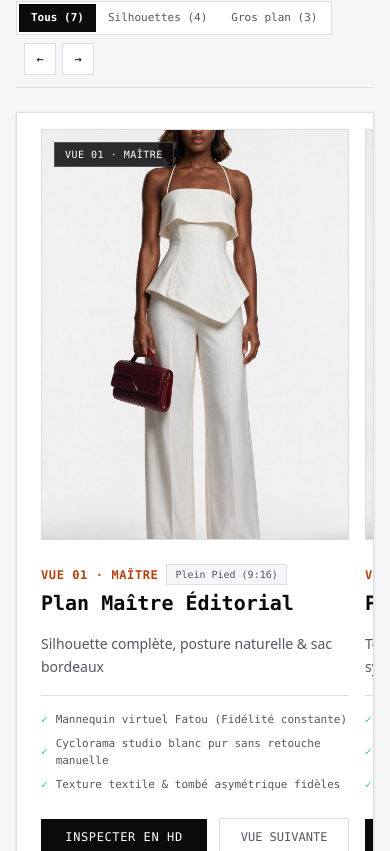
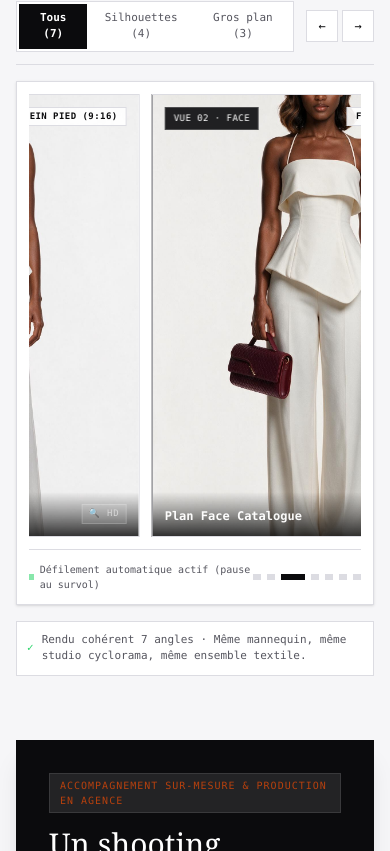
Before and after one commit to stephensifca-oss/fashionai, a Next.js app in the folder fashionai/: page /studio in a window 390 px wide. Shown: the part 3373-4224 px from the top of the page. Built offline with nearby package versions, Linux system fonts and the light colour scheme.

Commit message:
feat: auto-scrolling visual image carousel for studio gallery

```diff
--- a/fashionai/src/app/studio/page.tsx
+++ b/fashionai/src/app/studio/page.tsx
@@ -59,6 +59,7 @@ export default function StudioLandingKitPage() {
   // Gallery slider state & filtering
   const [galleryFilter, setGalleryFilter] = useState<"all" | "angles" | "details">("all");
   const [gallerySlideIndex, setGallerySlideIndex] = useState(0);
+  const [isGalleryAutoPlay, setIsGalleryAutoPlay] = useState(true);
 
   const proofItems: LightboxItem[] = [
     {
@@ -162,6 +163,15 @@ export default function StudioLandingKitPage() {
     if (filteredGalleryItems.length === 0) return;
     setGallerySlideIndex((prev) => (prev - 1 + filteredGalleryItems.length) % filteredGalleryItems.length);
   };
+
+  // Auto-scroll the gallery slider
+  useEffect(() => {
+    if (!isGalleryAutoPlay || filteredGalleryItems.length <= 1) return;
+    const interval = setInterval(() => {
+      setGallerySlideIndex((prev) => (prev + 1) % filteredGalleryItems.length);
+    }, 2600);
+    return () => clearInterval(interval);
+  }, [isGalleryAutoPlay, filteredGalleryItems.length]);
 
   // Close modals on Escape key or handle lightbox arrows
   useEffect(() => {
@@ -611,10 +621,10 @@ export default function StudioLandingKitPage() {
         </section>
 
         {/* ═════════════════════════════════════════════════════════════════
-            04. GALERIE DE RÉSULTATS STUDIO — SLIDER ANIMÉ PAR GROUPE
+            04. GALERIE DE RÉSULTATS STUDIO — CARROUSEL DÉFILANT AUTOMATIQUE
             ═════════════════════════════════════════════════════════════════ */}
-        <section className="space-y-6">
-          <div className="border-b border-[#DCDCE2] pb-3 flex flex-col md:flex-row justify-between items-start md:items-end gap-3">
+        <section className="space-y-4">
+          <div className="border-b border-[#DCDCE2] pb-3 flex flex-col sm:flex-row justify-between items-start sm:items-end gap-3">
             <div>
               <p className="font-mono text-[11px] uppercase tracking-widest text-[#56565F]">
                 04 · Galerie de Résultats Studio
@@ -625,7 +635,7 @@ export default function StudioLandingKitPage() {
             </div>
 
             {/* Filter Tabs : TOUS / Silhouettes / Gros plan */}
-            <div className="flex flex-wrap items-center gap-2">
+            <div className="flex items-center gap-2">
               <div className="inline-flex border border-[#DCDCE2] bg-white p-0.5 font-mono text-[11px] uppercase">
                 <button
                   onClick={() => handleFilterChange("all")}
@@ -654,7 +664,7 @@ export default function StudioLandingKitPage() {
               </div>
 
               {/* Slider Controls */}
-              <div className="flex items-center gap-1.5 pl-2">
+              <div className="flex items-center gap-1 pl-1">
                 <button
                   onClick={prevGallerySlide}
                   aria-label="Image précédente"
@@ -673,123 +683,83 @@ export default function StudioLandingKitPage() {
             </div>
           </div>
 
-          {/* ── ANIMATED SLIDER / CAROUSEL ────────────────────────────── */}
-          <div className="relative overflow-hidden bg-white border border-[#DCDCE2] p-4 md:p-6 shadow-sm">
+          {/* ── AUTO-PLAYING IMAGE SLIDER (NO HEAVY TEXT) ─────────────── */}
           <div
-              className="flex transition-transform duration-500 ease-out"
+            className="relative overflow-hidden bg-white border border-[#DCDCE2] p-3 md:p-4 shadow-sm group"
+            onMouseEnter={() => setIsGalleryAutoPlay(false)}
+            onMouseLeave={() => setIsGalleryAutoPlay(true)}
+          >
+            {/* Carousel Container */}
+            <div className="overflow-hidden">
+              <div
+                className="flex transition-transform duration-700 ease-out gap-3 md:gap-4"
                 style={{
-                transform: `translateX(-${gallerySlideIndex * 100}%)`,
+                  transform: `translateX(-${gallerySlideIndex * (100 / (filteredGalleryItems.length > 3 ? 3 : filteredGalleryItems.length))}%)`,
                 }}
               >
                 {filteredGalleryItems.map((item, index) => (
                   <div
                     key={item.id}
-                  className="w-full shrink-0 px-2 sm:px-3"
-                >
-                  <div className="grid grid-cols-1 md:grid-cols-12 gap-6 items-center">
-                    {/* Visual Media */}
-                    <div
                     onClick={() => setActiveLightbox({ items: filteredGalleryItems, index })}
-                      className="md:col-span-7 aspect-[3/4] sm:aspect-[4/5] md:aspect-[3/4] max-h-[480px] bg-[#121214] overflow-hidden relative cursor-pointer group flex items-center justify-center border border-[#DCDCE2]"
+                    className="w-full sm:w-[calc(50%-8px)] lg:w-[calc(33.333%-11px)] shrink-0 aspect-[3/4] bg-[#121214] relative border border-[#DCDCE2] overflow-hidden cursor-pointer group/card flex items-center justify-center"
                   >
                     <img
                       src={item.img}
                       alt={item.title}
-                        className="w-full h-full object-cover transition-transform duration-700 group-hover:scale-[1.03]"
+                      className="w-full h-full object-cover transition-transform duration-700 group-hover/card:scale-105"
                     />
-                      <div className="absolute top-3 left-3 bg-[#0B0B0D]/85 text-white font-mono text-[10px] uppercase tracking-wider px-2.5 py-1 border border-white/20">
+
+                    {/* Minimalist Badges */}
+                    <div className="absolute top-3 left-3 bg-[#0B0B0D]/90 text-white font-mono text-[9px] uppercase tracking-wider px-2 py-1 border border-white/20 backdrop-blur-xs">
                       {item.tag}
                     </div>
-                      <div className="absolute bottom-3 right-3 bg-black/75 text-white font-mono text-[9px] uppercase tracking-widest px-2.5 py-1 opacity-0 group-hover:opacity-100 transition-opacity backdrop-blur-xs flex items-center gap-1.5 border border-white/20">
-                        <span>🔍 Agrandir (Plein écran)</span>
-                      </div>
+
+                    <div className="absolute top-3 right-3 bg-white/90 text-[#0B0B0D] font-mono text-[9px] uppercase tracking-wider px-2 py-0.5 border border-[#DCDCE2] font-bold">
+                      {item.format}
                     </div>
 
-                    {/* Card Info & Details */}
-                    <div className="md:col-span-5 space-y-4">
-                      <div className="space-y-1">
-                        <div className="flex items-center gap-2">
-                          <span className="font-mono text-xs font-bold text-[#B7410E] uppercase tracking-wider">
-                            {item.tag}
+                    {/* Bottom subtle title on hover */}
+                    <div className="absolute bottom-0 inset-x-0 bg-gradient-to-t from-black/85 via-black/40 to-transparent p-3 text-white flex justify-between items-end opacity-90 group-hover/card:opacity-100 transition-opacity">
+                      <div className="font-mono text-xs font-bold truncate pr-2">
+                        {item.title}
+                      </div>
+                      <span className="font-mono text-[9px] uppercase tracking-widest text-neutral-300 bg-white/10 px-1.5 py-0.5 border border-white/20 shrink-0">
+                        🔍 HD
                       </span>
-                          <span className="font-mono text-[10px] text-[#56565F] bg-[#F6F6F8] px-2 py-0.5 border border-[#DCDCE2]">
-                            {item.format}
-                          </span>
-                        </div>
-                        <h3 className="font-mono text-xl md:text-2xl font-bold text-[#0B0B0D]">
-                          {item.title}
-                        </h3>
-                      </div>
-
-                      <p className="font-sans text-sm text-[#56565F] leading-relaxed">
-                        {item.subtitle}
-                      </p>
-
-                      <div className="border-t border-[#DCDCE2] pt-4 space-y-2 font-mono text-[11px] text-[#56565F]">
-                        <div className="flex items-center gap-2">
-                          <span className="text-[#25D366]">✓</span>
-                          <span>Mannequin virtuel Fatou (Fidélité constante)</span>
-                        </div>
-                        <div className="flex items-center gap-2">
-                          <span className="text-[#25D366]">✓</span>
-                          <span>Cyclorama studio blanc pur sans retouche manuelle</span>
-                        </div>
-                        <div className="flex items-center gap-2">
-                          <span className="text-[#25D366]">✓</span>
-                          <span>Texture textile & tombé asymétrique fidèles</span>
-                        </div>
-                      </div>
-
-                      <div className="pt-2 flex items-center gap-3">
-                        <button
-                          onClick={() => setActiveLightbox({ items: filteredGalleryItems, index })}
-                          className="px-5 py-2.5 bg-[#0B0B0D] text-white font-mono text-xs uppercase tracking-wider hover:bg-neutral-800 transition-colors cursor-pointer"
-                        >
-                          Inspecter en HD →
-                        </button>
-                        <button
-                          onClick={nextGallerySlide}
-                          className="px-4 py-2.5 border border-[#DCDCE2] bg-white font-mono text-xs uppercase text-[#56565F] hover:border-[#0B0B0D] hover:text-[#0B0B0D] transition-colors cursor-pointer"
-                        >
-                          Vue suivante →
-                        </button>
-                      </div>
-                    </div>
                     </div>
                   </div>
                 ))}
               </div>
+            </div>
 
-            {/* Pagination Thumbnails / Dots */}
-            <div className="mt-6 pt-4 border-t border-[#DCDCE2] flex flex-wrap items-center justify-between gap-3">
+            {/* Pagination / Status Bar */}
+            <div className="mt-3 pt-3 border-t border-[#DCDCE2] flex items-center justify-between font-mono text-[10px] text-[#56565F]">
               <div className="flex items-center gap-1.5">
-                {filteredGalleryItems.map((item, idx) => (
+                <span className="inline-block w-1.5 h-1.5 rounded-full bg-[#25D366] animate-pulse"></span>
+                <span>Défilement automatique {isGalleryAutoPlay ? "actif (pause au survol)" : "en pause"}</span>
+              </div>
+              <div className="flex items-center gap-1.5">
+                {filteredGalleryItems.map((_, idx) => (
                   <button
-                    key={item.id}
+                    key={idx}
                     onClick={() => setGallerySlideIndex(idx)}
-                    aria-label={`Aller à la vue ${idx + 1}`}
-                    className={`h-2 transition-all rounded-none cursor-pointer ${
-                      gallerySlideIndex === idx
-                        ? "w-8 bg-[#0B0B0D]"
-                        : "w-2 bg-[#DCDCE2] hover:bg-[#56565F]"
+                    aria-label={`Vue ${idx + 1}`}
+                    className={`h-1.5 transition-all rounded-none cursor-pointer ${
+                      gallerySlideIndex === idx ? "w-6 bg-[#0B0B0D]" : "w-2 bg-[#DCDCE2] hover:bg-[#56565F]"
                     }`}
                   />
                 ))}
               </div>
-
-              <div className="font-mono text-[11px] text-[#56565F]">
-                Vue {gallerySlideIndex + 1} sur {filteredGalleryItems.length} · {galleryFilter === "all" ? "Toutes les vues" : galleryFilter === "angles" ? "Silhouettes" : "Gros plans"}
-              </div>
             </div>
           </div>
 
-          <div className="bg-white border border-[#DCDCE2] p-3 flex items-center justify-between font-mono text-[11px] text-[#56565F]">
+          <div className="bg-white border border-[#DCDCE2] p-2.5 flex items-center justify-between font-mono text-[11px] text-[#56565F]">
             <span className="flex items-center gap-2">
               <span className="text-[#25D366]">✓</span>
-              Même mannequin (Fatou), même studio lumière diffuse cyclorama, même ensemble textile asymétrique.
+              Rendu cohérent 7 angles · Même mannequin, même studio cyclorama, même ensemble textile.
             </span>
-            <span className="hidden md:inline text-[10px] uppercase text-[#56565F]">
-              Faites défiler ou cliquez pour agrandir
+            <span className="hidden sm:inline text-[10px] uppercase text-[#56565F]">
+              Cliquez sur une image pour l’afficher en plein écran
             </span>
           </div>
         </section>
```
Lines whose indentation alone changed are shown as unchanged.
